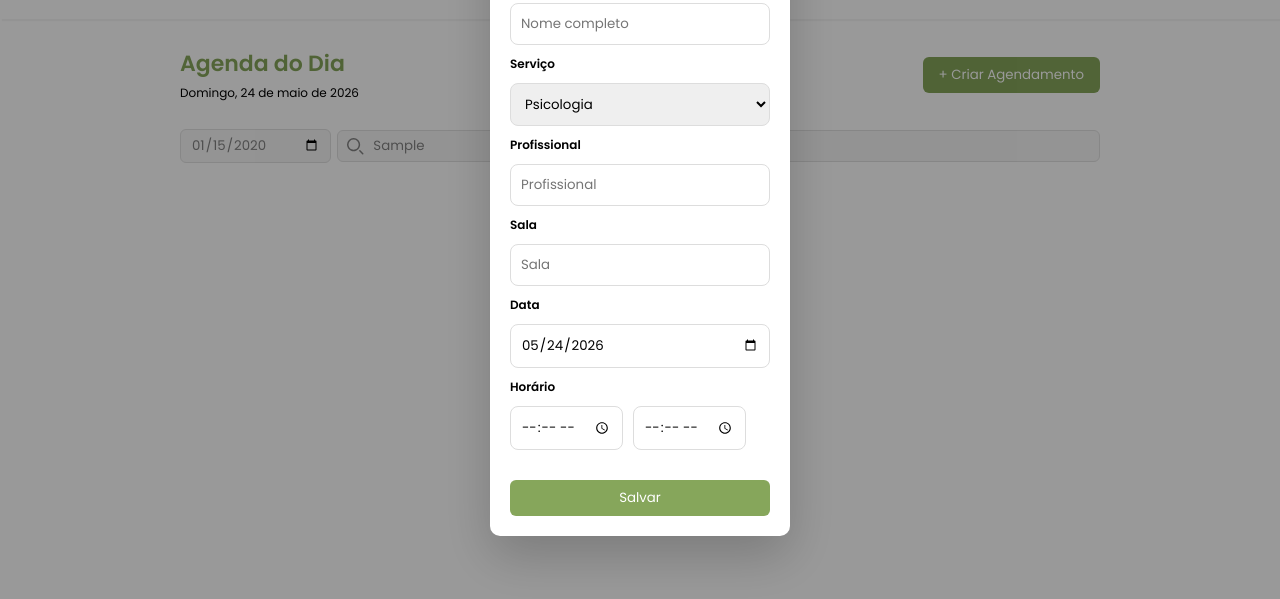
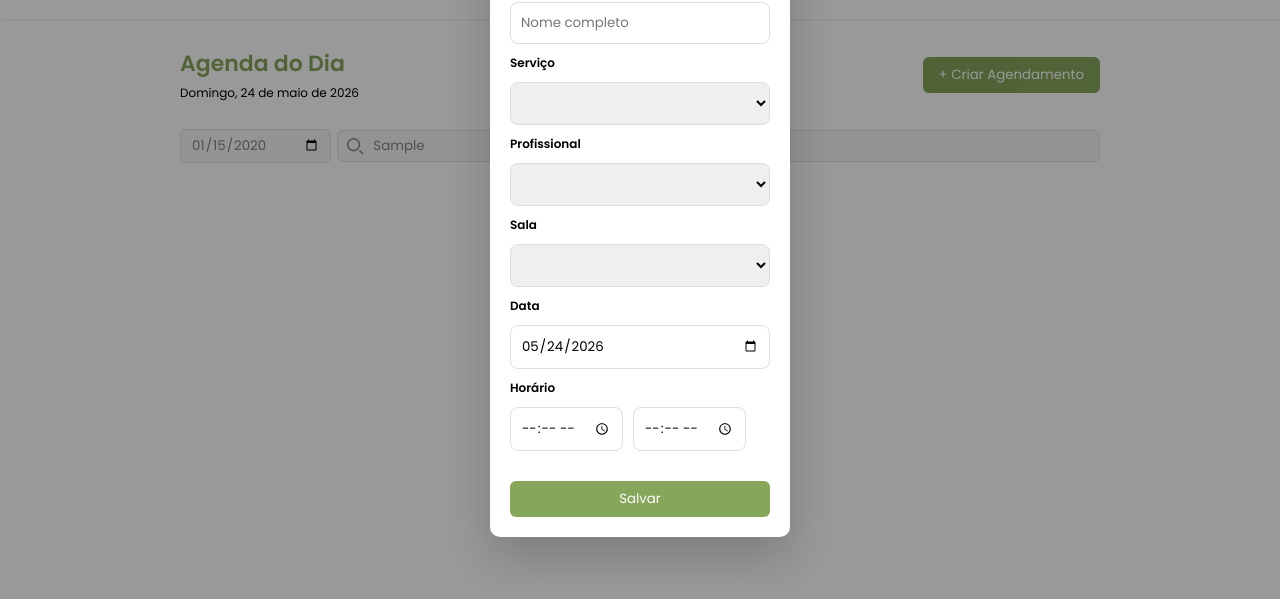
Before and after one commit to Univesp-Projeto-Integrador-TI/web-agendamento, a plain HTML site: page index.html in a window 1280 px wide. Both pictures are taken after typing "2020-01-15", "Sample" into the empty fields and a click on the button "+ Criar Agendamento". Shown: the part 181-780 px from the top of the page. Drawn offline with Linux system fonts and the light colour scheme.

Commit message:
refactor: select automatico

```diff
--- a/index.html
+++ b/index.html
@@ -56,19 +56,13 @@
                     <input type="text" id="cliente" placeholder="Nome completo" required>
 
                     <label for="servico">Serviço</label>
-                    <select id="servico">
-                        <option>Psicologia</option>
-                        <option>Massoterapia</option>
-                        <option>Cabelereiro</option>
-                        <option>Manicure</option>
-                        <option>Podologia</option>
-                    </select>
+                    <select id="servico"></select>
 
                     <label for="profissional">Profissional</label>
-                    <input type="text" id="profissional" placeholder="Profissional">
+                    <select id="profissional" required></select>
 
                     <label for="sala">Sala</label>
-                    <input type="text" id="sala" placeholder="Sala">
+                    <select id="sala" required></select>
 
                     <label for="data">Data</label>
                     <input type="date" id="data" required>
```
